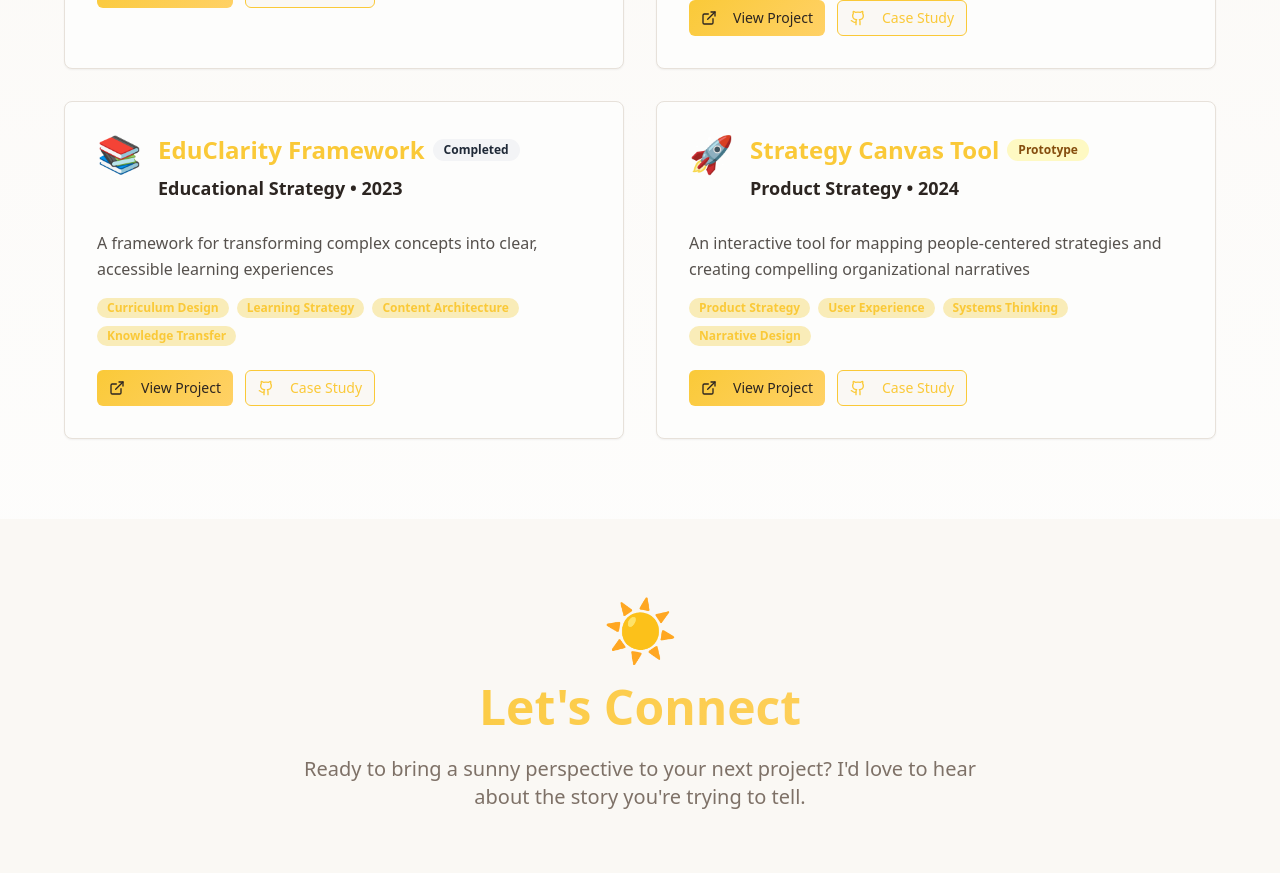
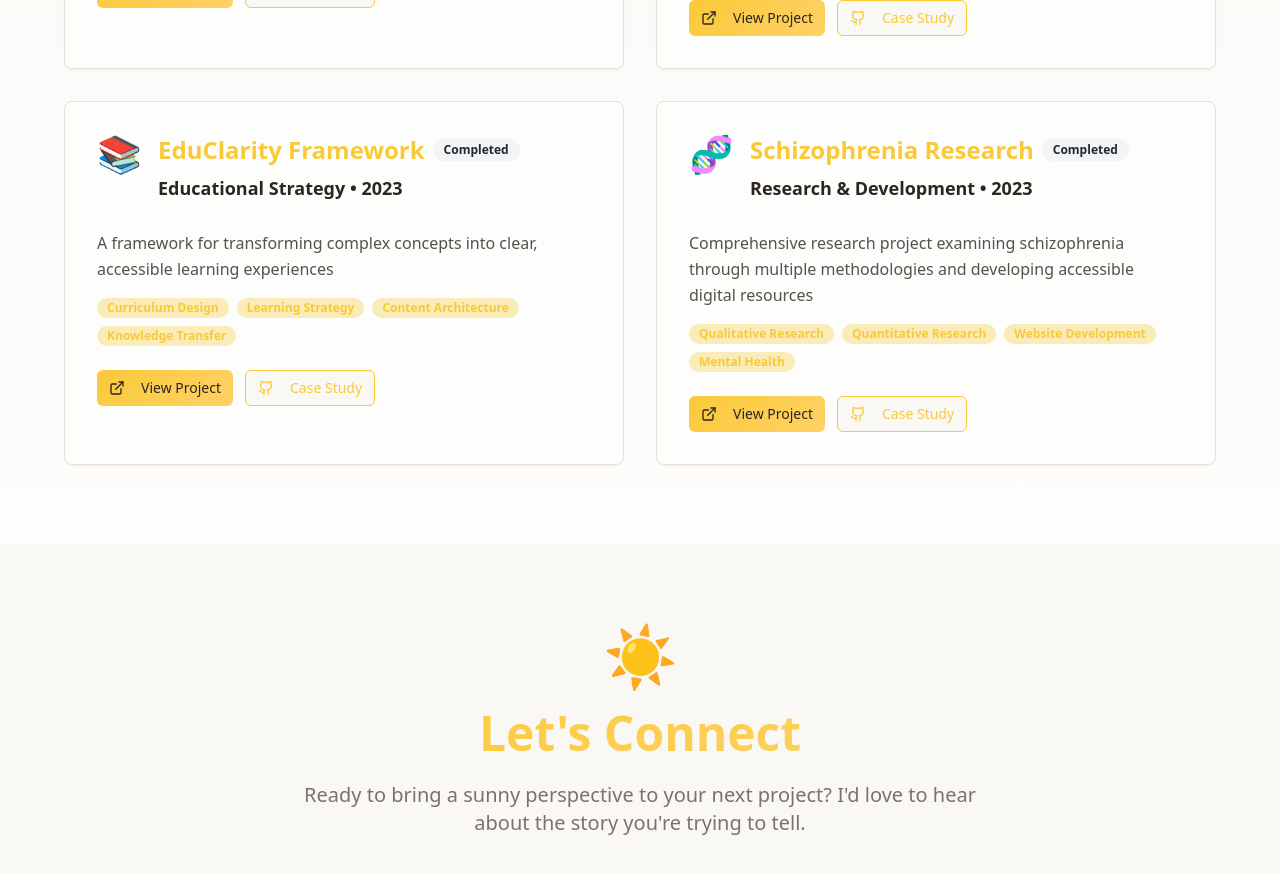
Before and after one commit to slee6390/sunny-outlook-portfolio, a React (Vite) app: page / in a window 1280 px wide. Shown: the part 2680-3553 px from the top of the page. Built offline with nearby package versions, Linux system fonts and the light colour scheme; the HTML template or start-up script is replaced by a standard one.

Commit message:
Update Project Showcase

```diff
--- a/src/components/Projects.tsx
+++ b/src/components/Projects.tsx
@@ -33,13 +33,13 @@ const Projects = () => {
       year: "2023"
     },
     {
-      icon: "🚀",
-      title: "Strategy Canvas Tool",
-      category: "Product Strategy",
-      description: "An interactive tool for mapping people-centered strategies and creating compelling organizational narratives",
-      skills: ["Product Strategy", "User Experience", "Systems Thinking", "Narrative Design"],
-      status: "Prototype",
-      year: "2024"
+      icon: "🧬",
+      title: "Schizophrenia Research",
+      category: "Research & Development",
+      description: "Comprehensive research project examining schizophrenia through multiple methodologies and developing accessible digital resources",
+      skills: ["Qualitative Research", "Quantitative Research", "Website Development", "Mental Health"],
+      status: "Completed",
+      year: "2023"
     }
   ];
 
```
